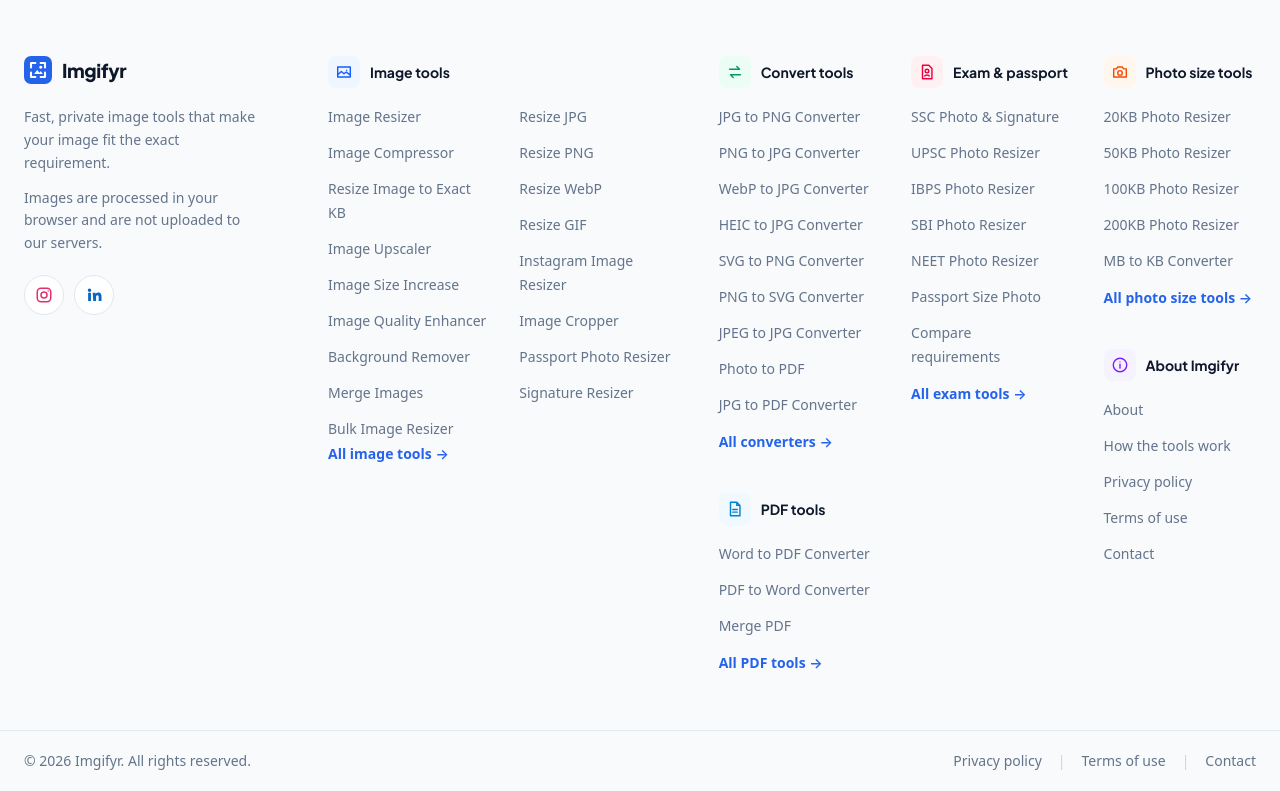
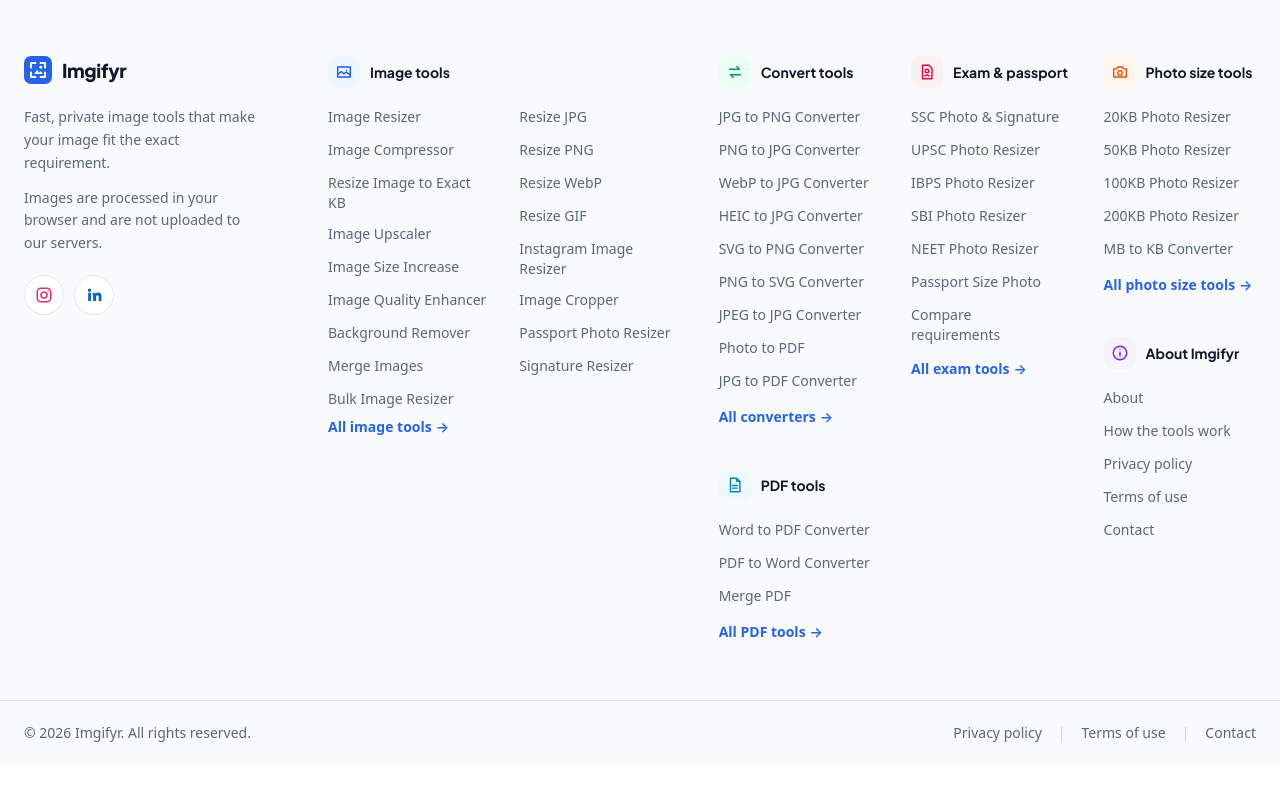
Before and after one commit to Rishabh90159/image-utility-platform, a Next.js app: page /contact in a window 1280 px wide. Shown: the part 1233-2024 px from the top of the page. After the commit the page ends 1998 px from the top, so only its background shows below. Built offline with nearby package versions, Linux system fonts and the light colour scheme; no server answers.

Commit message:
enhance the sccessbility

```diff
--- a/app/globals.css
+++ b/app/globals.css
@@ -13,7 +13,7 @@
   /* Neutrals */
   --color-ink: #0f172a;
   --color-ink-soft: #334155;
-  --color-muted: #64748b;
+  --color-muted: #5a687c; /* slate, darkened from #64748b to keep 4.5:1 on every light background (incl. accent-soft) */
   --color-line: #e2e8f0;
   --color-line-strong: #cbd5e1;
   --color-canvas: #ffffff;
--- a/app/page.tsx
+++ b/app/page.tsx
@@ -400,14 +400,16 @@
         <p className="mt-1 text-muted">Simple, private image tools that tell you exactly what they did.</p>
         <dl className="mt-7 grid gap-6 sm:grid-cols-2 lg:grid-cols-4">
           {benefits.map(({ title, text, icon }, index) => (
-            <div key={title} className="flex gap-3.5">
-              <span className={`flex h-11 w-11 shrink-0 items-center justify-center rounded-full ${TINTS[benefitTints[index]]}`}>
-                <Icon20>{icon}</Icon20>
-              </span>
-              <div>
-                <dt className="font-semibold text-ink">{title}</dt>
-                <dd className="mt-1 text-sm leading-relaxed text-muted">{text}</dd>
-              </div>
+            // A <dl> group may only contain <dt> and <dd>, so the decorative icon sits inside the <dt>,
+            // positioned in the left column (2.75rem icon + 0.875rem gap).
+            <div key={title} className="relative min-h-11 pl-[3.625rem]">
+              <dt className="font-semibold text-ink">
+                <span className={`absolute left-0 top-0 flex h-11 w-11 items-center justify-center rounded-full ${TINTS[benefitTints[index]]}`}>
+                  <Icon20>{icon}</Icon20>
+                </span>
+                {title}
+              </dt>
+              <dd className="mt-1 text-sm leading-relaxed text-muted">{text}</dd>
             </div>
           ))}
         </dl>
--- a/app/tools/page.tsx
+++ b/app/tools/page.tsx
@@ -74,7 +74,7 @@
             {group.category === "pdf" ? (
               <>
                 {" "}
-                <Link href={PDF_HUB.path} className="text-accent hover:underline">
+                <Link href={PDF_HUB.path} className="text-accent underline underline-offset-2">
                   See all PDF tools
                 </Link>
                 .
@@ -83,7 +83,7 @@
             {group.category === "application" ? (
               <>
                 {" "}
-                <Link href={APPLICATION_HUB.path} className="text-accent hover:underline">
+                <Link href={APPLICATION_HUB.path} className="text-accent underline underline-offset-2">
                   Compare every exam&apos;s photo and signature requirements
                 </Link>
                 .
--- a/components/layout/site-footer.tsx
+++ b/components/layout/site-footer.tsx
@@ -102,7 +102,8 @@
   );
 }
 
-const linkClass = "text-sm text-muted transition-colors hover:text-accent hover:underline";
+// Each link is a 24px-tall touch target (WCAG 2.5.8); list spacing is reduced to match so the footer looks the same.
+const linkClass = "inline-flex min-h-6 items-center text-sm text-muted transition-colors hover:text-accent hover:underline";
 
 type Column = (typeof columns)[number];
 
@@ -115,21 +116,21 @@
       </ColumnHeading>
       <ul className={`mt-4 ${split ? "columns-2 gap-x-8" : ""}`}>
         {toolsIn(column.group).map((tool) => (
-          <li key={tool.id} className="mb-3 break-inside-avoid">
+          <li key={tool.id} className="mb-2 break-inside-avoid">
             <Link href={tool.path} className={linkClass}>
               {tool.name}
             </Link>
           </li>
         ))}
         {column.extra?.map((link) => (
-          <li key={link.href} className="mb-3 break-inside-avoid">
+          <li key={link.href} className="mb-2 break-inside-avoid">
             <Link href={link.href} className={linkClass}>
               {link.label}
             </Link>
           </li>
         ))}
       </ul>
-      <Link href={column.more.href} className="mt-1 inline-block whitespace-nowrap text-sm font-semibold text-accent hover:underline">
+      <Link href={column.more.href} className="mt-1 inline-flex min-h-6 items-center gap-1 whitespace-nowrap text-sm font-semibold text-accent hover:underline">
         {column.more.label} <span aria-hidden="true">→</span>
       </Link>
     </nav>
@@ -236,7 +237,7 @@
               <ColumnHeading tint="violet" icon={<path d="M10 17.5a7.5 7.5 0 100-15 7.5 7.5 0 000 15z M10 9v4.5 M10 6.5h.01" />}>
                 About {siteConfig.name}
               </ColumnHeading>
-              <ul className="mt-4 space-y-3">
+              <ul className="mt-4 space-y-2">
                 {companyLinks.map((link) => (
                   <li key={link.href}>
                     <Link href={link.href} className={linkClass}>
@@ -263,7 +264,7 @@
                     |
                   </span>
                 ) : null}
-                <Link href={link.href} className="hover:text-accent hover:underline">
+                <Link href={link.href} className="inline-flex min-h-6 items-center hover:text-accent hover:underline">
                   {link.label}
                 </Link>
               </li>
```
